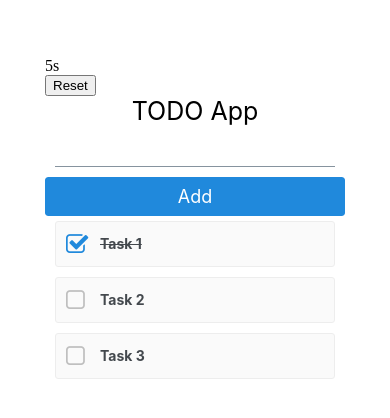
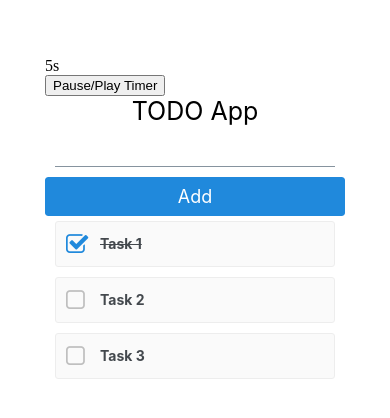
Before and after one commit to hklees/mobiledev_portfolio2-2, a React Native app in the folder lab7/: screen / in a window 390 px wide. Shown: the part 202-620 px from the top of the page. Built offline with nearby package versions, Linux system fonts and the light colour scheme.

Commit message:
April 23, 2022 2:19 PM

```diff
--- a/lab7/Timer.js
+++ b/lab7/Timer.js
@@ -7,11 +7,6 @@ const Timer = () => {
 
     function onOffSwith (){
         setIsActive(!isActive)
-    }
-
-    function reset () {
-        setSeconds(0);
-        setIsActive();
     }
 
     //if statement needs to go here
@@ -37,7 +32,7 @@ return (
     <div className="timeButtons">
         <button className={`button button-primary button-primary-${isActive ? 'active' : 'inactive'}`}
         onClick = {onOffSwith}>
-            Reset
+            Pause/Play Timer
         </button>
     </div>
 </div>
```
